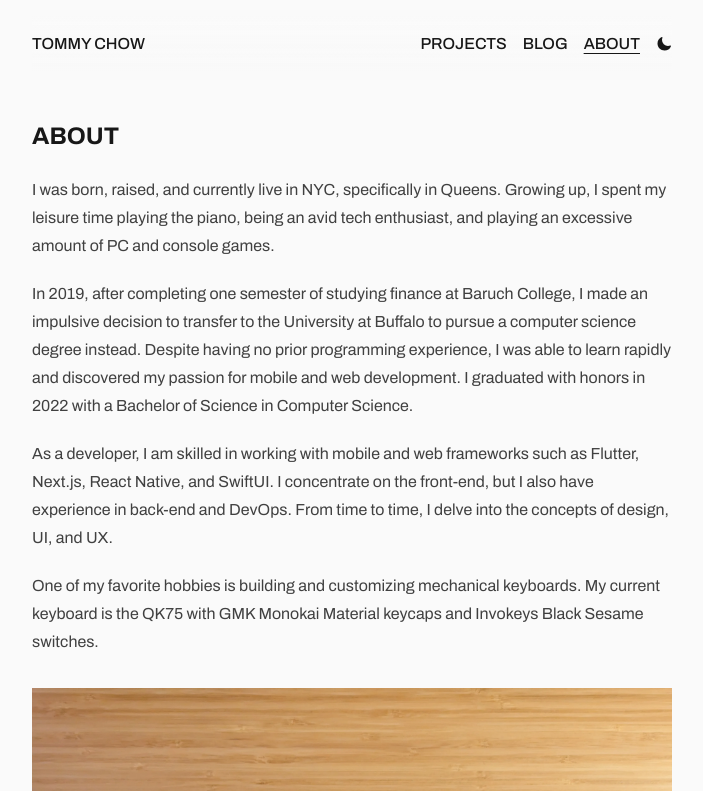
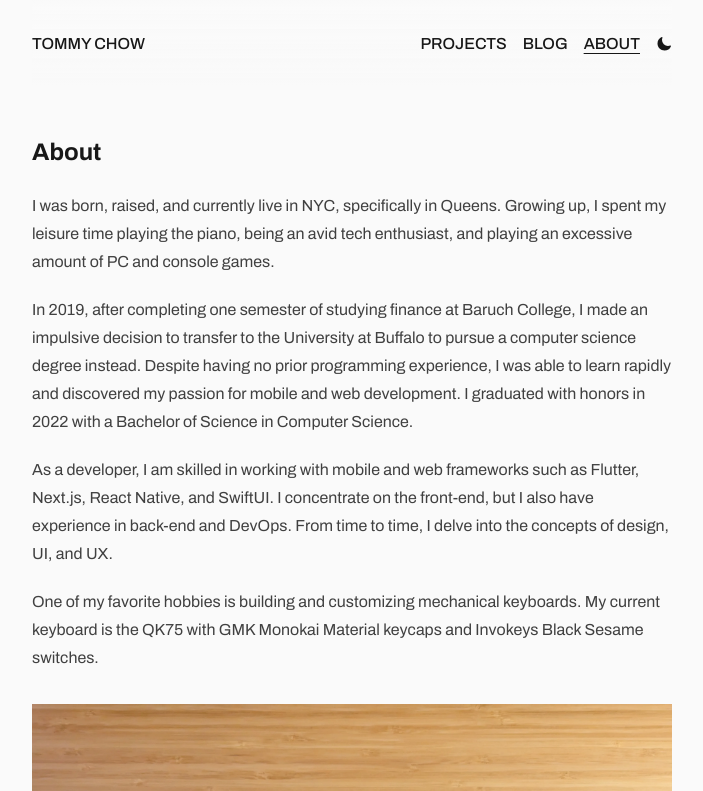
Before and after one commit to tommyxchow/tommychow.com, a Next.js app: page /about in a window 1280 px wide. Shown: the top 791 px of the page, without its empty margins (288-991 px from the left). Built offline with nearby package versions, Linux system fonts and the light colour scheme.

Commit message:
Tweak padding and headings

```diff
--- a/src/components/Footer.tsx
+++ b/src/components/Footer.tsx
@@ -2,7 +2,7 @@ import { source } from '@/lib/links';
 
 export function Footer() {
   return (
-    <footer className='flex py-8 text-sm text-neutral-600 dark:text-neutral-400 md:px-0'>
+    <footer className='flex py-8 text-sm text-neutral-600 dark:text-neutral-400'>
       <a className='hover:underline' href={source} target='_blank'>
         Last updated on Dec. 2023
       </a>
--- a/src/components/Header.tsx
+++ b/src/components/Header.tsx
@@ -11,7 +11,7 @@ export function Header() {
   const routes = ['Projects', 'Blog', 'About'];
 
   return (
-    <header className='sticky inset-0 z-50 mt-4 flex justify-between gap-4 bg-gradient-to-b from-neutral-50 py-4 dark:from-neutral-950'>
+    <header className='sticky inset-0 z-50 flex justify-between gap-4 bg-gradient-to-b from-neutral-50 py-8 dark:from-neutral-950'>
       <nav className='flex grow justify-between gap-4 font-medium uppercase'>
         <Link href='/'>
           <h1>Tommy Chow</h1>
--- a/src/components/Prose.tsx
+++ b/src/components/Prose.tsx
@@ -7,7 +7,7 @@ export function Prose({
   return (
     <div
       className={twMerge(
-        'prose prose-neutral max-w-none dark:prose-invert prose-headings:uppercase',
+        'prose prose-neutral max-w-none dark:prose-invert',
         className,
       )}
     >
```
